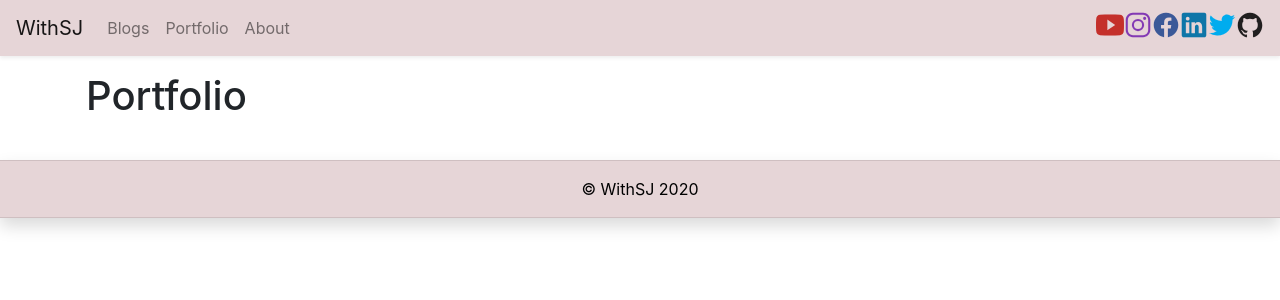
After one commit to WithSJ/withsj-web, a Flask app: page /portfolio in a window 1280 px wide. The commit adds this page. Shown: the top 300 px of the page. Run offline with Flask 2, Linux system fonts and the light colour scheme; some libraries are stand-ins or nearby versions.

Commit message:
add portfolio in navbar

```diff
--- a/main.py
+++ b/main.py
@@ -11,9 +11,9 @@ def home():
 def blogs():
     return render_template('blogcard.html')
 
-@app.route("/arts")
-def arts():
-    return render_template('arts.html')
+@app.route("/portfolio")
+def portfolio():
+    return render_template('portfolio.html')
 
 @app.route("/about")
 def about():
--- a/templates/about.html
+++ b/templates/about.html
@@ -48,7 +48,7 @@
                 <h5>Web Devlopment</h5>
                 <ul class="list-group list-group-horizontal-sm mb-2">
                     <li class="list-group-item">Html</li>
-                    <li class="list-group-item">Bootstrap</li>
+                    <li class="list-group-item">CSS & Bootstrap</li>
                     <li class="list-group-item">Flask Framwork</li>
                 </ul>
 
--- a/templates/navbar.html
+++ b/templates/navbar.html
@@ -13,7 +13,7 @@
       </li>
 
       <li class="nav-item">
-        <a class="nav-link" href="{{url_for('arts')}}">Arts</a>
+        <a class="nav-link" href="{{url_for('portfolio')}}">Portfolio</a>
       </li>
 
       <li class="nav-item ">
--- /dev/null
+++ b/templates/portfolio.html
@@ -0,0 +1,4 @@
+{%extends "navbar.html"%}
+{%block content%}
+<h1>Portfolio</h1>
+{%endblock content%}
```
